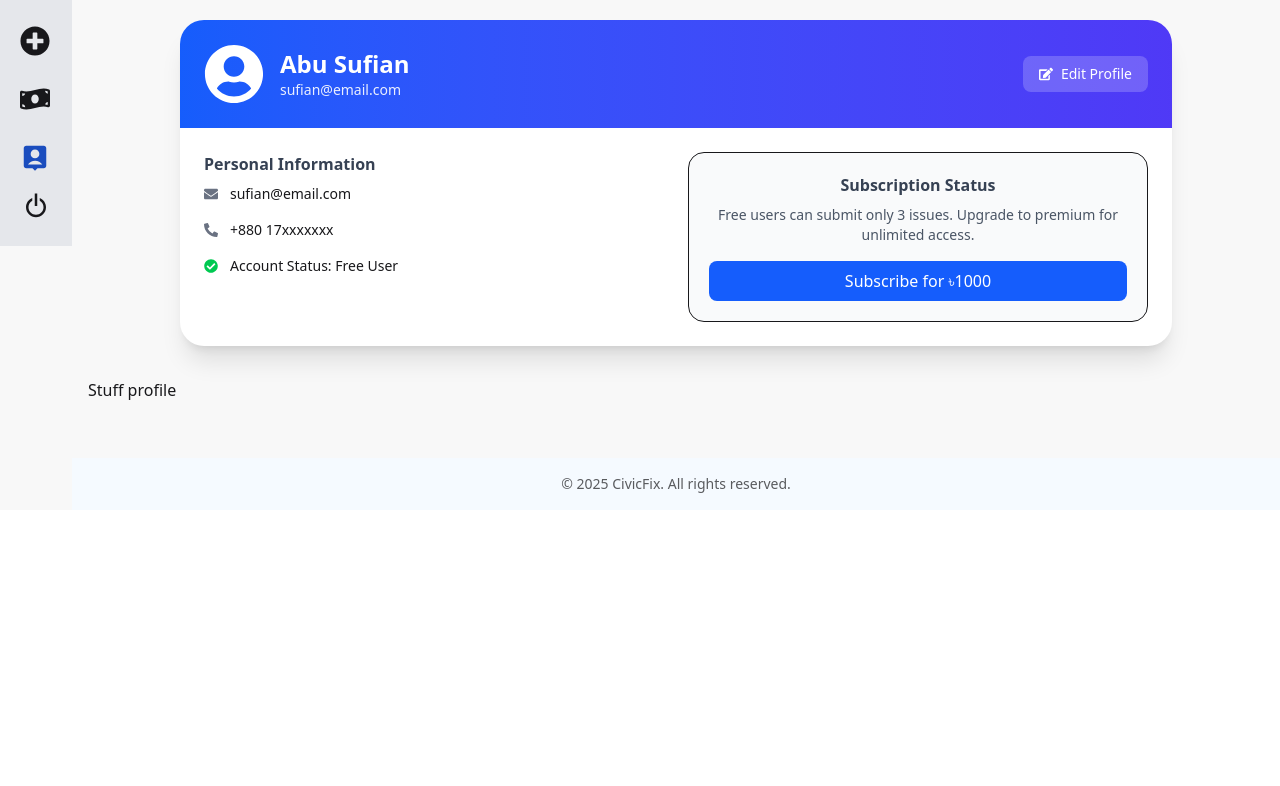
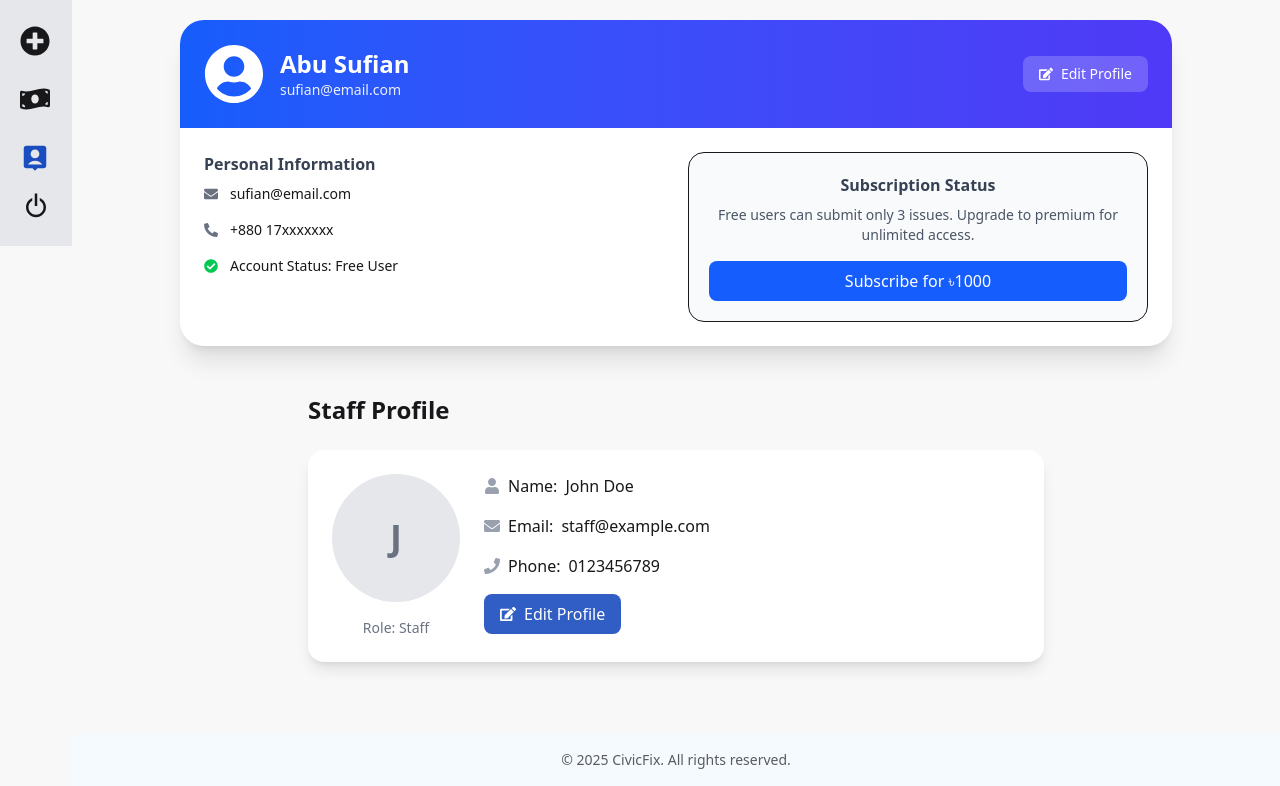
Before and after one commit to sufiancse/civic-fix-client, a React (Vite) app: page /dashboard/profile in a window 1280 px wide. Shown: the part 510-1296 px from the top of the page. Before the commit the page ends 1020 px from the top, so only its background shows below. Built offline with nearby package versions, Linux system fonts and the light colour scheme; no server answers; sample sign-in values are in the browser's storage.

Commit message:
staff profile implement complete using dummy text

```diff
--- a/src/pages/Dashboard/Common/Profile.jsx
+++ b/src/pages/Dashboard/Common/Profile.jsx
@@ -1,14 +1,13 @@
 import React from "react";
 import UserProfile from "../Citizen/UserProfile";
 import AdminProfile from "../Admin/AdminProfile";
-import StuffProfile from "../Stuff/StuffProfile";
-
+import StaffProfile from "../Stuff/StaffProfile";
 const Profile = () => {
   return (
     <div>
       <AdminProfile />
       <UserProfile />
-      <StuffProfile />
+      <StaffProfile />
     </div>
   );
 };
--- /dev/null
+++ b/src/pages/Dashboard/Stuff/StaffProfile.jsx
@@ -0,0 +1,158 @@
+import { useState } from "react";
+import { FaUser, FaEnvelope, FaPhone, FaEdit, FaImage } from "react-icons/fa";
+
+export default function StaffProfile() {
+  const [staff, setStaff] = useState({
+    name: "John Doe",
+    email: "staff@example.com",
+    phone: "0123456789",
+    role: "Staff",
+    image: null,
+  });
+
+  const [preview, setPreview] = useState(staff.image);
+  const [isEditing, setIsEditing] = useState(false);
+  const [formData, setFormData] = useState({
+    name: staff.name,
+  });
+
+  const handleChange = (e) => {
+    setFormData({ ...formData, [e.target.name]: e.target.value });
+  };
+
+  const handleImageChange = (e) => {
+    const file = e.target.files[0];
+    if (file) {
+      setPreview(URL.createObjectURL(file));
+    }
+  };
+
+  const handleSubmit = (e) => {
+    e.preventDefault();
+    setStaff({ ...staff, name: formData.name, image: preview });
+    setIsEditing(false);
+  };
+
+  return (
+    <div className="p-4 max-w-3xl mx-auto">
+      <h2 className="text-2xl font-bold mb-6">Staff Profile</h2>
+
+      <div className="bg-white rounded-2xl shadow-lg p-6 flex flex-col md:flex-row gap-6">
+        {/* Profile Photo */}
+        <div className="flex-shrink-0 flex flex-col items-center gap-4">
+          <div className="w-32 h-32 rounded-full bg-gray-200 overflow-hidden flex items-center justify-center">
+            {preview ? (
+              <img src={preview} alt="Profile" className="w-full h-full object-cover" />
+            ) : (
+              <span className="text-gray-500 text-4xl font-bold">{staff.name.charAt(0)}</span>
+            )}
+          </div>
+
+          {isEditing && (
+            <label
+              htmlFor="profile-image"
+              className="flex items-center gap-2 bg-gray-100 px-4 py-2 rounded-lg cursor-pointer hover:bg-gray-200 text-sm"
+            >
+              <FaImage /> Change Image
+              <input
+                type="file"
+                id="profile-image"
+                accept="image/*"
+                onChange={handleImageChange}
+                className="hidden"
+              />
+            </label>
+          )}
+
+          <p className="text-sm text-gray-500">Role: {staff.role}</p>
+        </div>
+
+        {/* Profile Info */}
+        <div className="flex-1">
+          {isEditing ? (
+            <form onSubmit={handleSubmit} className="space-y-4">
+              <div>
+                <label className="block text-sm font-medium mb-1 flex items-center gap-2">
+                  <FaUser /> Name
+                </label>
+                <input
+                  type="text"
+                  name="name"
+                  value={formData.name}
+                  onChange={handleChange}
+                  className="w-full border rounded-lg p-2"
+                  required
+                />
+              </div>
+
+              <div className="flex flex-col md:flex-row md:gap-4">
+                <div className="flex-1">
+                  <label className="block text-sm font-medium mb-1 flex items-center gap-2">
+                    <FaEnvelope /> Email
+                  </label>
+                  <input
+                    type="email"
+                    value={staff.email}
+                    disabled
+                    className="w-full border rounded-lg p-2 bg-gray-100 cursor-not-allowed"
+                  />
+                </div>
+
+                <div className="flex-1 mt-4 md:mt-0">
+                  <label className="block text-sm font-medium mb-1 flex items-center gap-2">
+                    <FaPhone /> Phone
+                  </label>
+                  <input
+                    type="text"
+                    value={staff.phone}
+                    disabled
+                    className="w-full border rounded-lg p-2 bg-gray-100 cursor-not-allowed"
+                  />
+                </div>
+              </div>
+
+              <div className="flex gap-2 justify-end">
+                <button
+                  type="button"
+                  onClick={() => setIsEditing(false)}
+                  className="px-4 py-2 border rounded-lg hover:bg-gray-50"
+                >
+                  Cancel
+                </button>
+                <button
+                  type="submit"
+                  className="px-4 py-2 rounded-lg bg-blue-600 hover:bg-blue-700 text-white"
+                >
+                  Save
+                </button>
+              </div>
+            </form>
+          ) : (
+            <div className="space-y-4">
+              <div className="flex items-center gap-2">
+                <FaUser className="text-gray-400" />
+                <span className="font-medium">Name:</span> {staff.name}
+              </div>
+              <div className="flex items-center gap-2">
+                <FaEnvelope className="text-gray-400" />
+                <span className="font-medium">Email:</span> {staff.email}
+              </div>
+              <div className="flex items-center gap-2">
+                <FaPhone className="text-gray-400" />
+                <span className="font-medium">Phone:</span> {staff.phone}
+              </div>
+              <div>
+                <button
+                  onClick={() => setIsEditing(true)}
+                  className="mt-4 flex items-center gap-2 bg-primary/90 hover:bg-primary cursor-pointer text-white px-4 py-2 rounded-lg"
+                >
+                  <FaEdit /> Edit Profile
+                </button>
+              </div>
+            </div>
+          )}
+        </div>
+      </div>
+    </div>
+  );
+}
--- a/src/pages/Dashboard/Stuff/StuffProfile.jsx
+++ /dev/null
@@ -1,11 +0,0 @@
-import React from 'react';
-
-const StuffProfile = () => {
-    return (
-        <div>
-            Stuff profile
-        </div>
-    );
-};
-
-export default StuffProfile;
```
